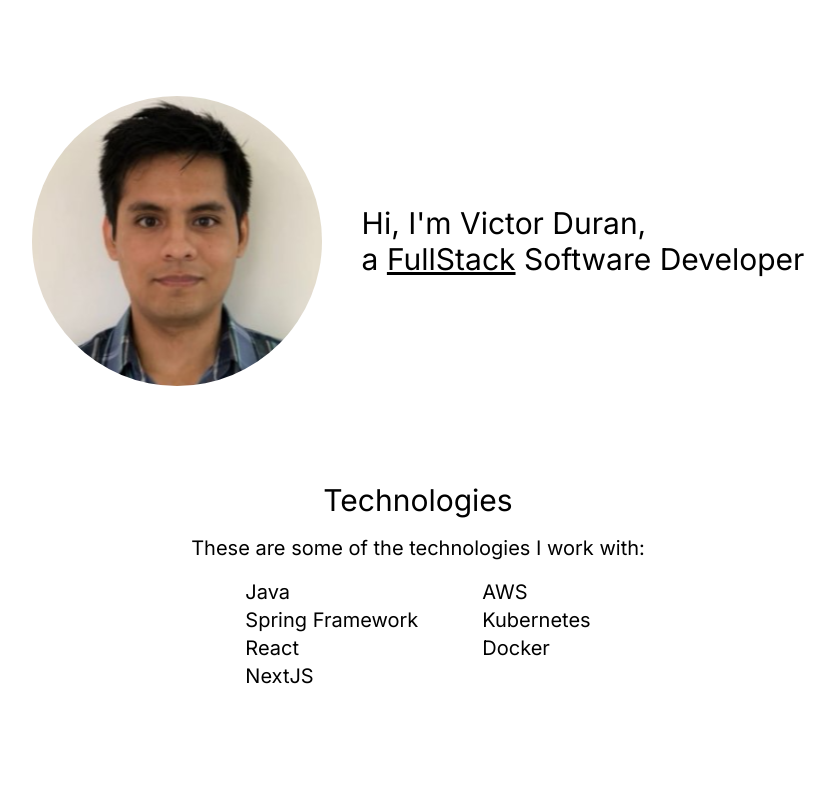
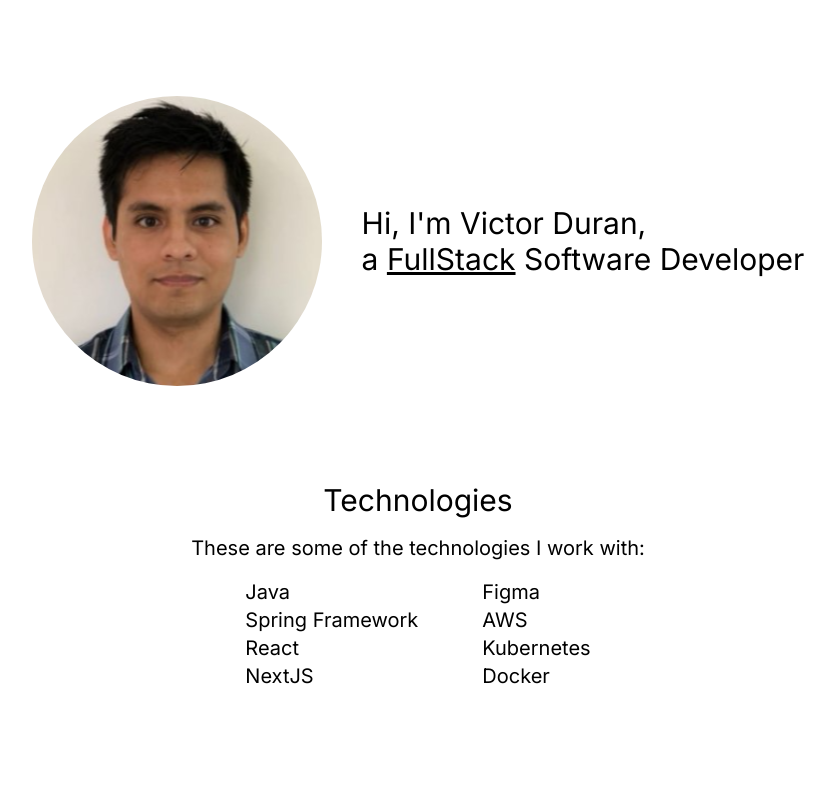
Before and after one commit to VictorDuranEM/portfolio-web, a Next.js app: page / in a window 1280 px wide. Shown: the top 790 px of the page, without its empty margins (222-1057 px from the left). Built offline with nearby package versions, Linux system fonts and the light colour scheme.

Commit message:
Add Figma to list of technologies

```diff
--- a/app/page.tsx
+++ b/app/page.tsx
@@ -27,6 +27,7 @@ export default function Home() {
             <li>NextJS</li>
           </ol>
           <ol>
+            <li>Figma</li>
             <li>AWS</li>
             <li>Kubernetes</li>
             <li>Docker</li>
```
